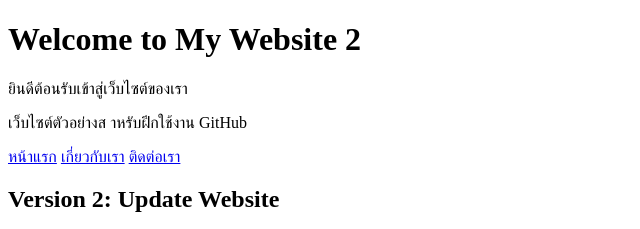
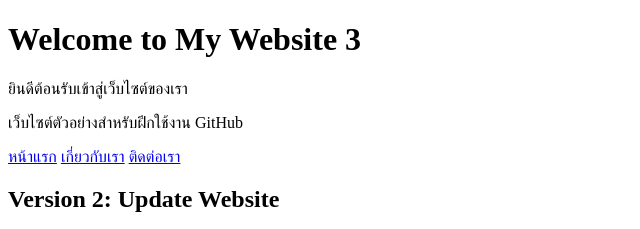
Before and after one commit to 68319010006-web/69Dev03github-push-lab, a plain HTML site: page index.html in a window 1280 px wide. Shown: the top 229 px of the page, 0-640 px from the left. Drawn offline with Linux system fonts and the light colour scheme.

Commit message:
Update Website Content 3

```diff
--- a/index.html
+++ b/index.html
@@ -6,9 +6,9 @@
     <title>Document</title>
 </head>
 <body>
-    <h1>Welcome to My Website 2</h1>
+    <h1>Welcome to My Website 3</h1>
     <p>ยินดีต้อนรับเข้าสู่เว็บไซต์ของเรา</p>
-    <p>เว็บไซต์ตัวอย่างส าหรับฝึกใช้งาน GitHub</p>
+    <p>เว็บไซต์ตัวอย่างสำหรับฝึกใช้งาน GitHub</p>
     <a href="index.html">หน้าแรก</a>
     <a href="about.html">เกี่ยวกับเรา</a>
     <a href="contact.html">ติดต่อเรา</a>
```
